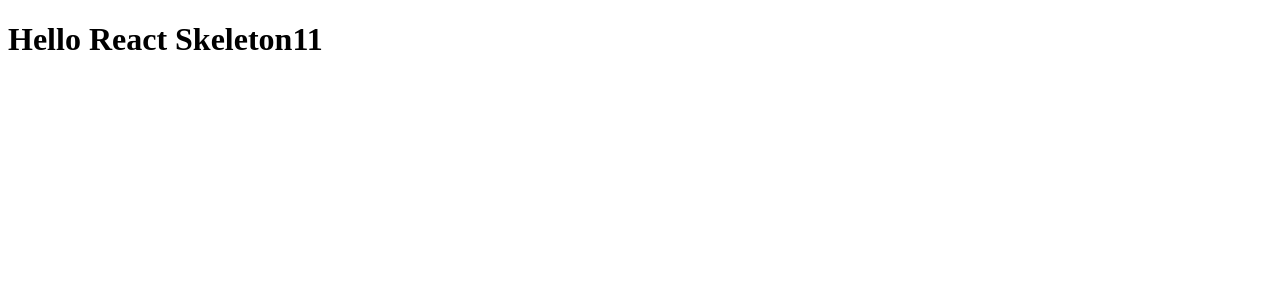
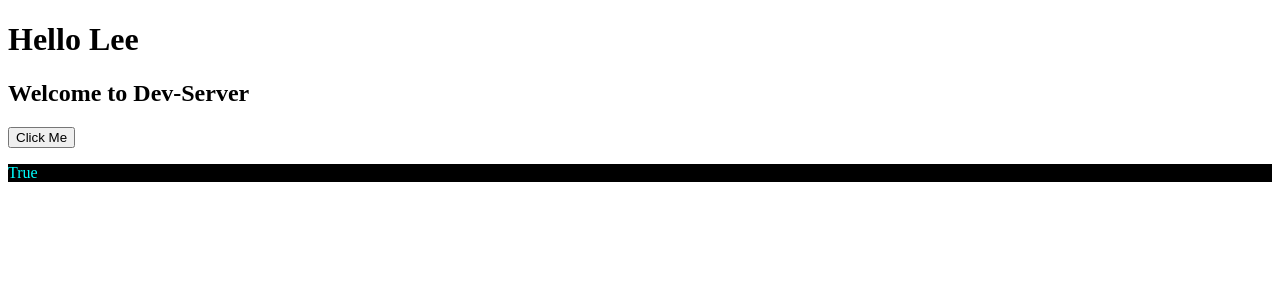
Before and after one commit to tintoll/react-tutorial, a React app: page / in a window 1280 px wide. Shown: the top 300 px of the page. Built offline with nearby package versions, Linux system fonts and the light colour scheme.

Commit message:
리액트 3장 공부 내용 추가

```diff
--- a/src/components/App.js
+++ b/src/components/App.js
@@ -1,10 +1,24 @@
 import React from 'react';
 
 class App extends React.Component {
-    render() {
+    sayHey() {
+        alert('hey');
+    }
+    render(){
+        let text = 'Dev-Server';
+        let pStyle = {
+            color: 'aqua',
+            backgroundColor: 'black'
+        };
+        return (
+            <div>
+                <h1>Hello Lee</h1>
+                <h2> Welcome to {text}</h2>
+                <button onClick={this.sayHey}>Click Me</button>
 
-        return (
-            <h1 > Hello React Skeleton11 </h1 >
+                <p style = {pStyle}>{1 == 1 ? 'True' : 'False'}</p>
+                {/*jsx에서는 if-else가 없어서 위와 같이 처리한다. */}
+            </div>
         );
     }
 }
```
